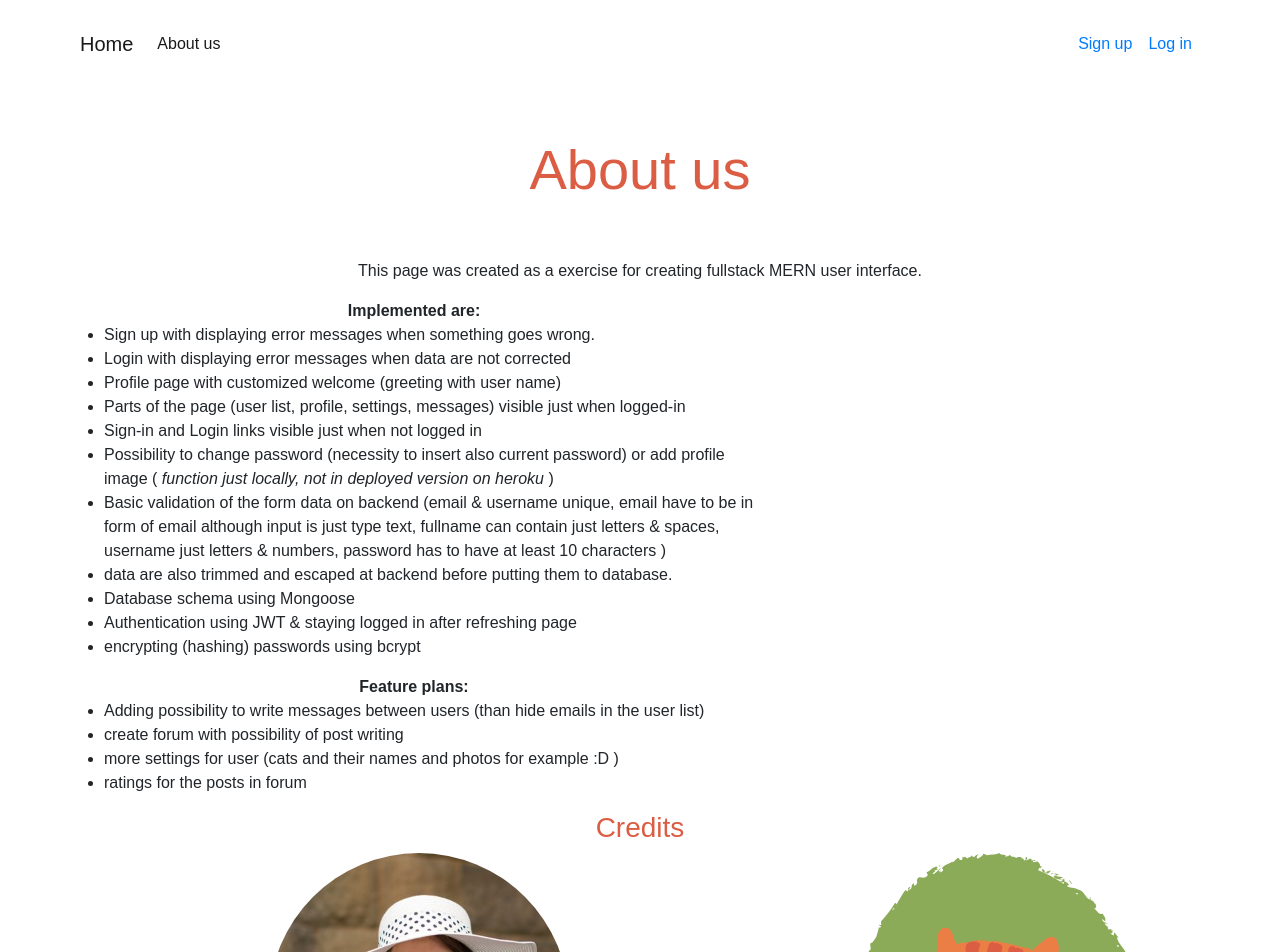
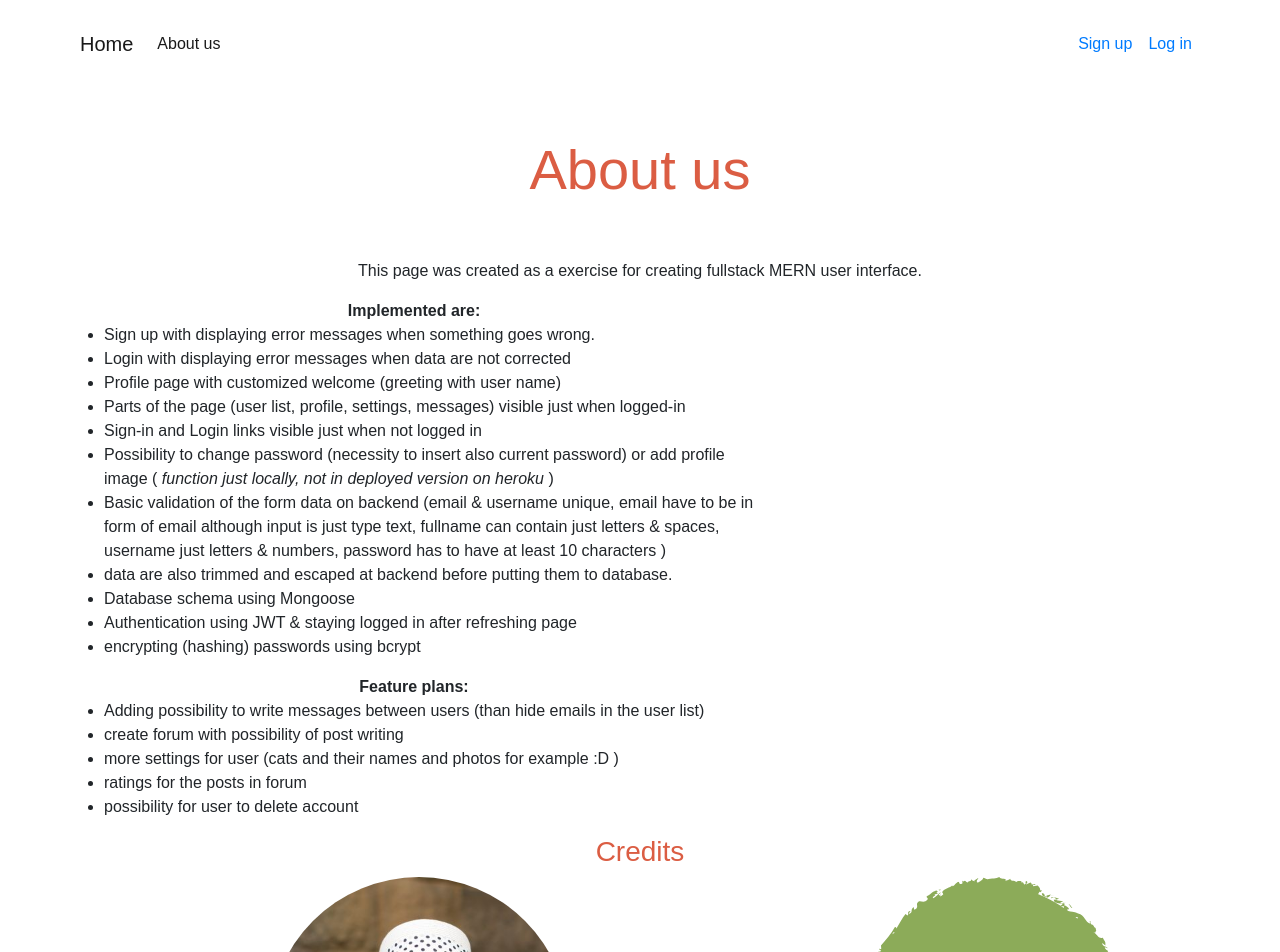
Before and after one commit to Alice-Rez/cat-world-fullstack-registration, a React (Create React App) app in the folder client/: page /about in a window 1280 px wide. Shown: the top 952 px of the page. Built offline with nearby package versions, Linux system fonts and the light colour scheme; no server answers.

Commit message:
added new feature plan

```diff
--- a/client/src/components/About.jsx
+++ b/client/src/components/About.jsx
@@ -73,6 +73,7 @@ export default class About extends Component {
                 example :D )
               </li>
               <li>ratings for the posts in forum</li>
+              <li>possibility for user to delete account</li>
             </ul>
           </div>
         </section>
```
